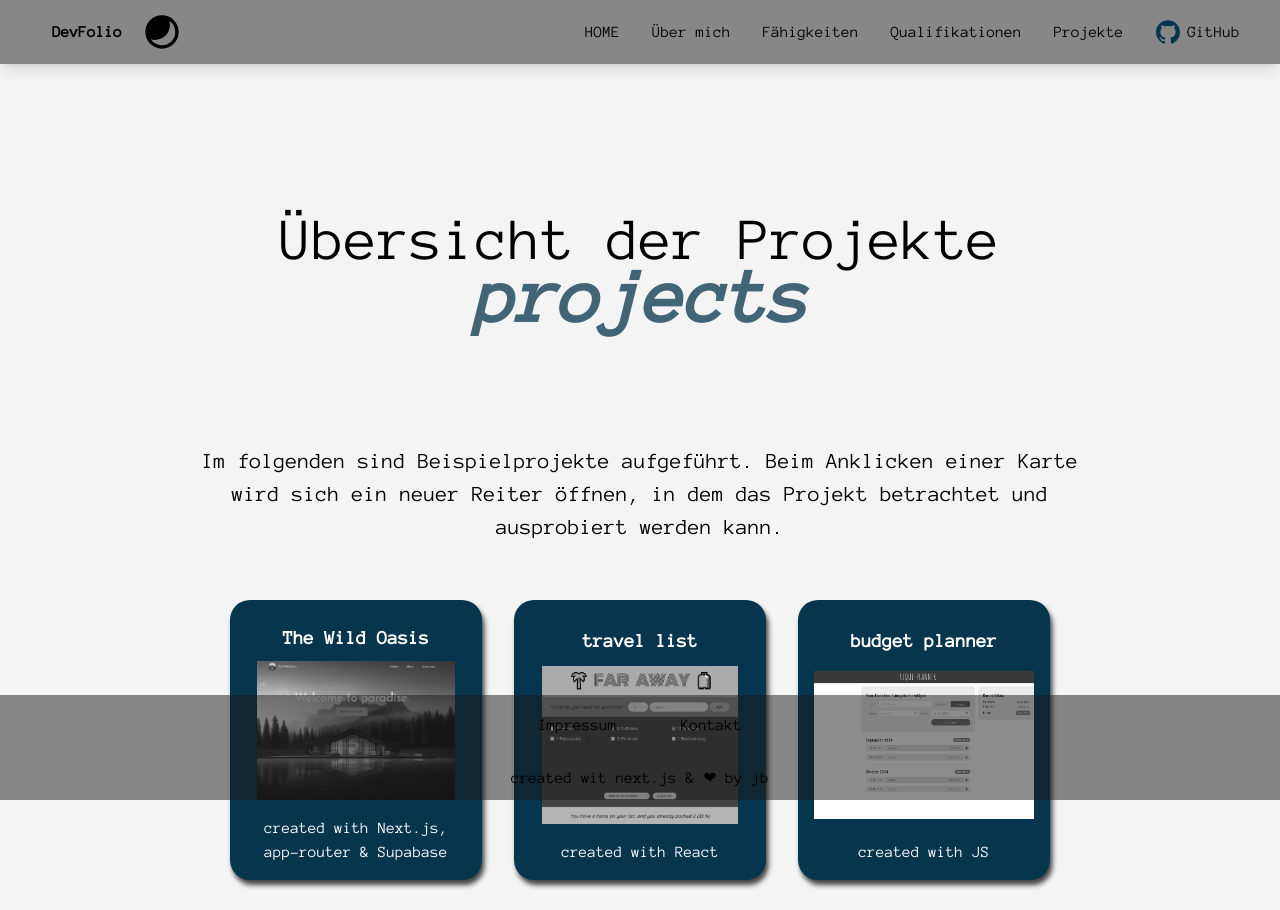
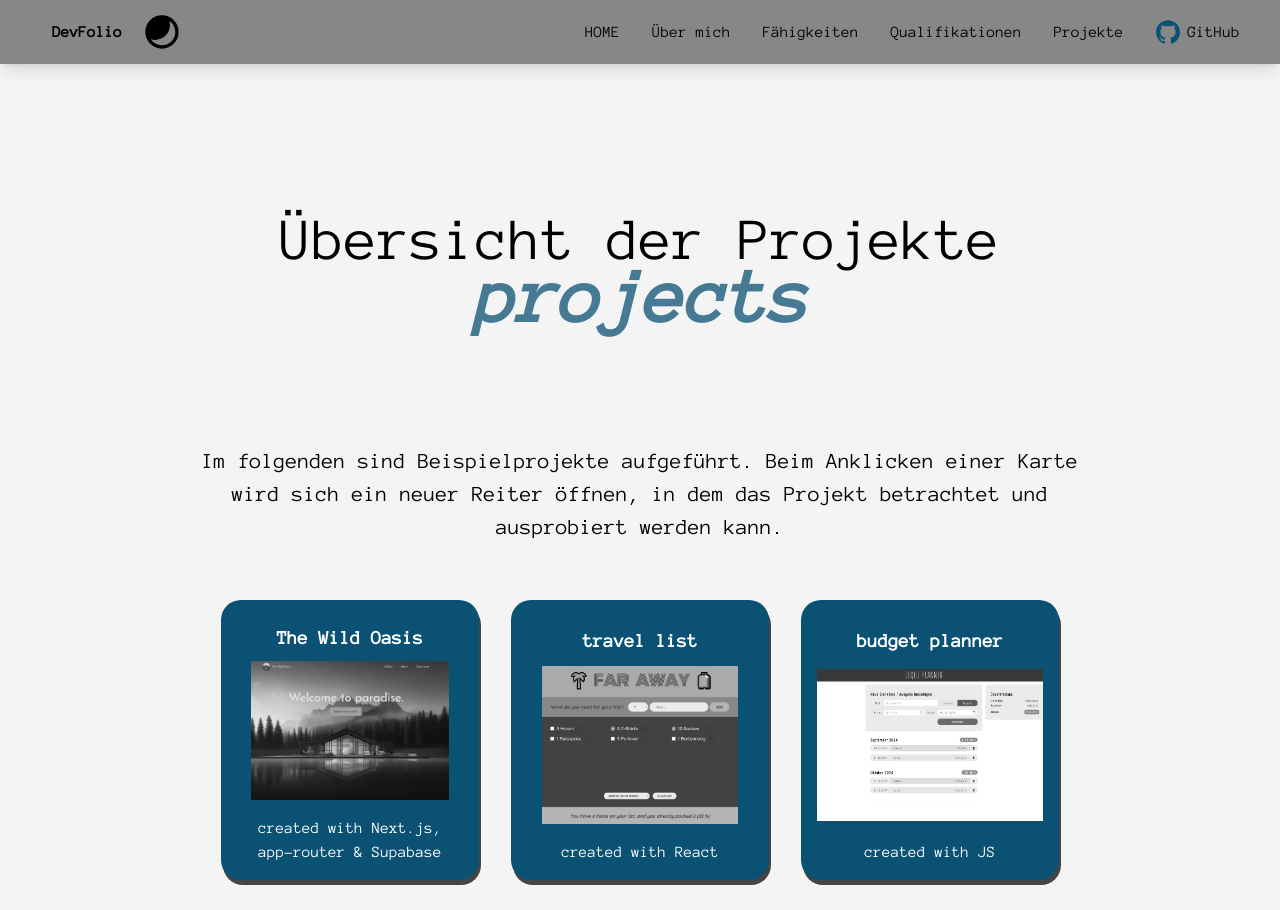
Before and after one commit to juliabellmann/portfolio, a Next.js app: page /projects in a window 1280 px wide. Shown: the top 910 px of the page. Built offline with nearby package versions, Linux system fonts and the light colour scheme.

Commit message:
add styling

```diff
--- a/app/_components/Home.js
+++ b/app/_components/Home.js
@@ -4,8 +4,13 @@ export default function Home() {
             <h2 className="heading-big">Bellmann</h2>
             <h1>Julia Bellmann</h1>
 
-            <div>
-                <h2>Web-Developer | Softwarentwicklerin JavaScript | soon: Web-Designer</h2>
+            <div className="home-heading">
+                <h2>
+                    <span className="nobreak">Web-Developer </span>
+                    <span className="accentcolor">|</span> Softwarentwicklerin&nbsp;JavaScript <span className="nobreak">
+                        <span className="accentcolor">|</span> Web-Designer
+                    </span>
+                </h2>
             </div>
             <div>
 
--- a/app/_components/Qualifications.js
+++ b/app/_components/Qualifications.js
@@ -1,6 +1,7 @@
 import Image from "next/image";
 import Link from "next/link";
 import webdesign from "../images/webdesign.JPG"
+import webdev from "../images/neuefische.JPG"
 import javascript from "../images/javascript.JPG"
 import udemy_js from "../images/udemy_js.jpg"
 import udemy_react from "../images/udemy_react.jpg"
@@ -15,9 +16,16 @@ export default function Qualifications() {
             <div className="container-cards">
 
                 <Link href="#" className="card">
-                    <h4 className="card-heading">coming soon: Web&nbsp;-&nbsp;Developer</h4>
+                    <h4 className="card-heading">Web&nbsp;-&nbsp;Developer</h4>
                     <div className="image-container">
-                        # soon #
+                    <Image
+                            src={webdev}
+                            alt="Zertifikat Web-Developer"
+                            fill
+                            sizes="(max-width: 768px) 100vw, 33vw"
+                            style={{ objectFit: 'contain' }}
+                            className="image"
+                        />
                     </div>
                     <span>-</span>
                 </Link>
--- a/app/_styles/globals-save.css
+++ /dev/null
@@ -1,391 +0,0 @@
-@tailwind base;
-@tailwind components;
-@tailwind utilities;
-/* -------------- */
-
-/* Variablen Farben etc */
-:root {
-  --hauptfarbe-hell: #ffffff;
-  --hauptfarbe-dunkel: #000000;
-  --hintergrund-dunkel: rgba(51, 51, 51, 0.25);
-  --akzentfarbe: #005452;
-  --akzentfarbe-2: #04212f;
-  --background-section-one: hsla(0, 0%, 10%, 0.75);
-
-  --color-font: white;
-
-  --height-nav-footer: 75px;
-
-  --max-width-page: 1500px;
-}
-
-/* ------- BASE ------- */
-* {
-  margin: 0;
-  box-sizing: border-box;
-  font-family: 'Courier New', Courier, monospace;
-
-}
-
-html {
-  font-size: 100%; /* um "Font-Size-Bug zu vermeiden */
-  scroll-behavior: smooth;
-}
-
-/* falls ein alter Browser die neuen HTML5 Elemente nicht kennt */
-article, aside, figcaption, figure, footer, header, main, nav, section {
-  display: block;
-  padding: 0;
-}
-
-body {
-  background-color: var(--hauptfarbe-dunkel);
-  color: var(--color-font);
-
-  line-height: 150%;
-
-  display: flex;
-  justify-content: center;
-}
-
-main {
-  /* background-color: rgba(0, 128, 0, 0.297); */
-  display: flex;
-  flex-direction: column;
-  align-items: center;
-  text-align: center;
-  max-width: var(--max-width-page);
-  margin: 5rem 5rem;
-}
-
-/* ------- I FRAME ------- */
-iframe {
-  min-height: 80vh;
-  max-height: 90vh;
-  min-width: 40vw;
-  max-width: var(--max-width-page);
-  padding-bottom: 5rem;
-  margin-top: 2rem;
-}
-
-/* ------- FONT SIZES ------- */
-
-h1 {
-  font-size: 60px;
-  margin: 5rem 0 10rem 0;
-}
-
-h2 {
-  font-size: 35px;
-}
-
-h3 {
-  font-size: 30px;
-}
-h4 {
-  font-size: 25px;
-}
-
-p {
-  font-size: 22px;
-  max-width: 900px;
-}
-hr {
-  margin: 2rem 0;
-}
-/* ------- SKILLS ------- */
-
-svg {
-  height: 50px;
-  fill: var(--akzentfarbe-2);
-}
-
-.skills {
-  display: flex;
-  align-items: center;
-   gap: 10px; /* zwischen svg und Bezeichnung*/
-}
-
-aside {
-  /* skills */
-  /* background-color: rgb(33, 77, 115); */
-  padding: 2rem;
-
-  display: flex;
-  justify-content: center;
-  flex-wrap: wrap;
-}
-
-aside div {
-  padding: 0.5rem 2rem;
-}
-
-/* -------------- */
-.heading-big {
-  position: relative;
-  top: 10rem;
-  left: 0;
-  right: 0;
-  margin: auto;
-
-  font-size: 6vw;
-  color: var(--akzentfarbe-2);
-  opacity: 0.5;
-  z-index: -1;
-  font-weight: bold;
-  font-style: italic;
-}
-
-/* ------- NAVIGATION ------- */
-nav {
-  background-color: var(--background-section-one);
-  color: var(--color-font);
-
-  height: var(--height-nav-footer);
-
-  position: fixed;
-  top: 0;
-  left: 0;
-  right: 0;
-
-  display: flex;
-  flex-wrap: nowrap;
-  justify-content: space-between;
-  align-items: center;
-  padding: 0 20px; /* Padding für Innenabstand */
-  transition: background-color 0.3s ease; /* Transition-Effekt für die Hintergrundfarbe */
-}
-
-nav ul {
-  display: flex;
-  flex-wrap: nowrap;
-}
-
-nav ul a {
-  text-decoration: none;
-  margin: 0 2rem;
-  display: flex;
-  flex-wrap: nowrap;
-  flex-direction: row;
-}
-
-nav svg {
-  height: 1.5rem;
-  fill: grey;
-  padding-right: 0.5rem;
-}
-
-/* noch nicht besuchte Seite */
-nav ul a:link {
-  color: grey;
-}
-
-/* bereits besucht */
-nav ul a:visited {
-  color: grey;
-}
-
-/* mit Tab fokussiert */
-nav ul a:focus {
-  color: grey;
-  border: 1px grey dotted;
-}
-
-/* Maus darüber */
-nav ul a:hover {
-  color: var(--color-font);
-  text-decoration: underline;
-}
-
-/* Maus gedrückt */
-nav ul a:active {
-  color: var(--akzentfarbe-2);
-}
-
-/* ------- PROJECTS ------- */
-.container-cards {
-
-  display: flex;
-  flex-wrap: wrap;
-  /* gap: 1rem; */
-  justify-content: center;
-}
-
-.card {
-  background-color: var(--akzentfarbe-2);
-  margin: 1rem;
-  padding: 0 1rem;
-
-  /* width <= 33%, damit nur 3 Cards je Reihe dargestellt werden */
-  width: 25%;
-
-  height: 35vh; /* Passen Sie die Höhe nach Bedarf an */
-  /* overflow: hidden; */
-
-  /* Text in Card zentrieren */
-  display: flex;
-  flex-direction: column;
-  justify-content: center;
-  align-items: center;
-}
-
-.card-heading {
-  padding-top: 1rem;
-  height: 6rem;
-  display: flex;
-  align-items: center;
-}
-
-span {
-  padding-bottom: 1rem;
-}
-/* -------  ------- */
-
-.image-container {
-  position: relative;
-  /* overflow: hidden; */
-  transition: transform 0.3s ease;
-  width: 100%;
-  height: 100%;
-
-  display: flex;
-  flex-direction: column;
-  justify-content: center;
-}
-
-.image-container:hover {
-  transform: scale(1.05);
-}
-
-.image {
-  filter: grayscale(100%);
-  transition: filter 0.3s ease;
-  height: 20vh;
-  width: 20vh;
-  padding-bottom: 1rem;
-}
-
-.image-container:hover .image {
-  filter: grayscale(0);
-}
-
-
-.overlay-text {
-  position: absolute;
-  top: 50%;
-  left: 50%;
-  transform: translate(-50%, -50%);
-  color: white;
-  font-size: 18px;
-  text-align: center;
-  opacity: 0;
-  transition: opacity 0.3s ease;
-}
-
-.image-container:hover .overlay-text {
-  opacity: 1;
-}
-
-
-.caption {
-  /* position: absolute; */
-  bottom: 10px;
-  left: 10px;
-  color: white;
-  font-size: 14px;
-  z-index: 1;
-}
-
-/* ------- FOOTER ------- */
-
-footer {
-  background-color: var(--background-section-one);
-  color: white;
-
-  height: var(--height-nav-footer);
-
-  position: fixed;
-  bottom: 0;
-  width: 100%;
-
-  display: flex;
-  flex-direction: column;
-  justify-content: space-around;
-  align-items: center;
-
-}
-
-footer div {
-  display: flex;
-  gap: 3rem;
-}
-
-.link-github {
-  text-decoration: underline;
-}
-
-
-
-
-/* ------- GRID -------
-.grid-container {
-  display: grid;
-  grid-template-columns: repeat(3, 1fr);
-  grid-template-rows: repeat(2, 1fr);
-  gap: 20px;
-}
-
-.card {
-  position: relative;
-  overflow: hidden;
-  transition: transform 0.3s ease, filter 0.3s ease;
-}
-
-.card:hover {
-  transform: scale(1.05);
-  filter: brightness(150%) saturate(100%);
-}
-
-.card img {
-  width: 100%;
-  height: 100%;
-  object-fit: cover;
-}
-
-.popup {
-  position: fixed;
-  top: 50%;
-  left: 50%;
-  transform: translate(-50%, -50%);
-  background-color: rgba(255, 255, 255, 0.95);
-  padding: 20px;
-  border-radius: 10px;
-  box-shadow: 0 0 10px rgba(0, 0, 0, 0.2);
-  visibility: hidden;
-  opacity: 0;
-  transition: visibility 0s, opacity 0.3s ease-out;
-}
-
-.popup.show {
-  visibility: visible;
-  opacity: 1;
-}
-
-.popup img {
-  max-width: 80%;
-  margin: 0 auto;
-  display: block;
-}
-
-.close-button {
-  cursor: pointer;
-  position: absolute;
-  top: 10px;
-  right: 10px;
-  font-size: 24px;
-  color: black;
-}
-
-.close-button:hover {
-  color: red;
-} */
--- a/app/_styles/globals.css
+++ b/app/_styles/globals.css
@@ -17,7 +17,7 @@
 }
 :root {
   --hauptfarbe: #f4f4f4;
-  --akzentfarbe: #06354d;
+  --akzentfarbe: #0b5174;
   --background-nav-footer: hsla(0, 0%, 10%, 0.5);
   --nav-svg-fill: var(--akzentfarbe);
   --boxshadow: rgb(69, 69, 69);
@@ -32,8 +32,6 @@
 * {
   margin: 0;
   box-sizing: border-box;
-  /* font-family: 'Courier New', Courier, monospace; */
-
 }
 
 html {
@@ -53,14 +51,9 @@ body {
 
   line-height: 1.5;
 
-  /* display: flex;
-  justify-content: center; */
-}
-
-/* Farben für Textmarkierungen */
-::selection {
-  background-color: rgba(128, 128, 128, 0.775);
-  color: var(--akzentfarbe);
+  display: flex;
+  flex-direction: column;
+  align-items: center;
 }
 
 main {
@@ -68,16 +61,18 @@ main {
   flex-direction: column;
   align-items: center;
   text-align: center;
-  margin: 1rem 1rem;
-  padding-bottom: 7rem;
+  max-width: 80vw;
+  min-height: calc(100vh - (var(--height-nav-footer)));
+
+  padding-bottom: 5vh;
 }
 
-@media (min-width: 1024px) {
-  main {
-    margin: 0 5rem;
-  }
+
+/* Farben für Textmarkierungen */
+::selection {
+  background-color: rgba(201, 199, 199, 0.75);
+  color: var(--akzentfarbe);
 }
-
 /* ------- I FRAME ------- */
 iframe {
   min-height: 70vh;
@@ -115,6 +110,7 @@ h3 {
 }
 h4 {
   font-size: 20px;
+  font-weight: lighter;
 }
 
 p {
@@ -123,6 +119,7 @@ p {
 }
 hr {
   margin: 2rem 0;
+  color: var(--akzentfarbe);
 }
 
 @media (min-width: 1024px) {
@@ -148,6 +145,8 @@ hr {
   }
   hr {
     margin: 2rem 0;
+    border: 3px solid var(--akzentfarbe);
+    /* background-color:#aa0000;height:15px; */
   }
 
 }
@@ -168,7 +167,11 @@ section h3 {
 .skills {
   display: flex;
   align-items: center;
-   gap: 10px; /* zwischen svg und Bezeichnung*/
+  border: 0.5px solid var(--akzentfarbe);
+  border-radius: 20px;
+
+  margin: 10px;
+   gap: 15px; /* zwischen svg und Bezeichnung*/
 }
 
 aside {
@@ -184,6 +187,8 @@ aside {
     flex-direction: row;
     justify-content: center;
     flex-wrap: wrap;
+
+    max-width: 65vw;
   }
 }
 
@@ -279,7 +284,6 @@ nav {
   .card-txt {
     position: absolute;
     font-size: 1.7vw;
-    width: 15vw;
     background-color: hsla(0, 0%, 100%, 0.5);
   }
 }
@@ -298,7 +302,8 @@ nav {
 
   border: 0 solid ;
   border-radius: 20px;
-  box-shadow: 2.5px 5px 5px var(--boxshadow);
+  box-shadow: 2px 5px 0 var(--boxshadow);
+
 }
 
 @media (min-width: 1024px) {
@@ -307,7 +312,7 @@ nav {
     padding: 0 1rem;
 
     /* width <= 33%, damit nur 3 Cards je Reihe dargestellt werden */
-    width: 25%;
+    width: 28%;
 
     height: 35vh;
     /* Text in Card zentrieren */
@@ -393,13 +398,8 @@ span {
 /* ------- FOOTER ------- */
 
 footer {
-  background-color: var(--background-nav-footer);
-  color: var(--color-font);
-
-  height: calc(var(--height-nav-footer) + 30px);
-
-  position: fixed;
-  bottom: 0;
+  /* position: fixed;
+  bottom: 0;*/
   width: 100%;
 
   display: flex;
@@ -407,6 +407,10 @@ footer {
   justify-content: space-around;
   align-items: center;
 
+  background-color: var(--background-nav-footer);
+  color: var(--color-font);
+
+  height: calc(var(--height-nav-footer) + 30px);
 }
 
 footer div {
@@ -442,25 +446,22 @@ flex-direction: column;
   padding: 2rem;
 }
 
-/* .dark body {
-  background-color: #1a1a1a;
-  color: white;
-}
-
-.light body {
-  background-color: #f9f9f9;
-  color: black;
-} */
-
 .to-dark-mode {
   height: 40px;
   width: 40px;
   fill: white;
 }
 
-
 .to-light-mode {
   height: 40px;
   width: 40px;
   fill: var(--color-font);
 }
+
+.accentcolor {
+  color: var(--akzentfarbe);
+}
+
+.nobreak {
+    white-space: nowrap;
+}
```
Also changed, not shown: app/images/neuefische.JPG (added).
